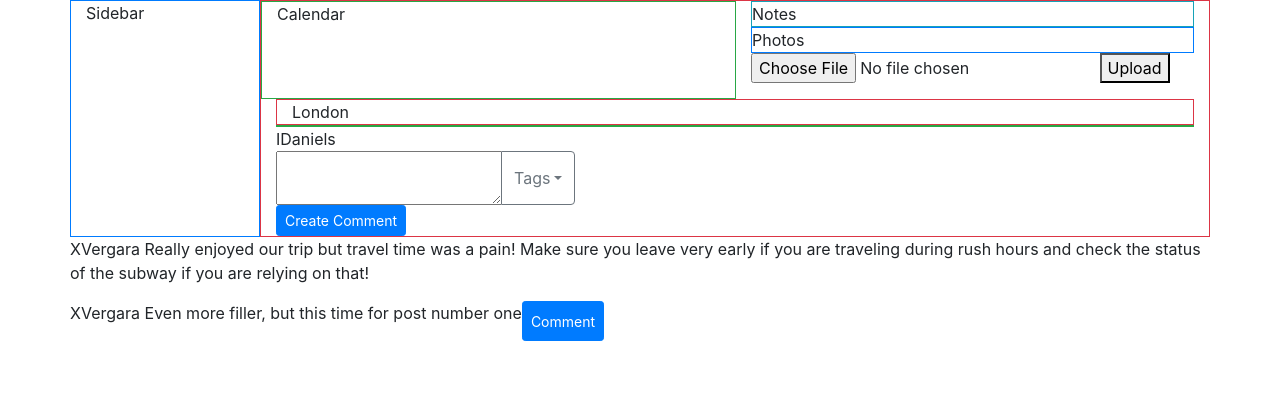
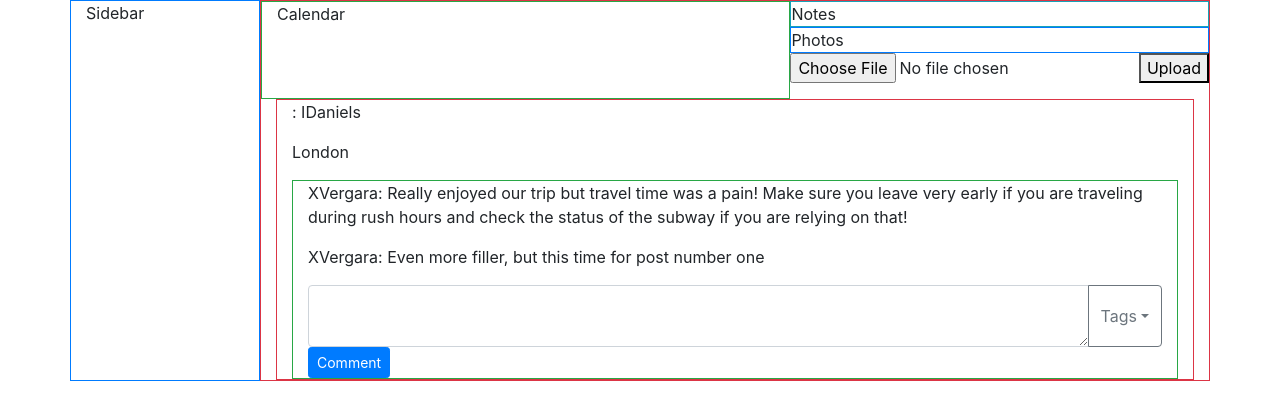
Before and after one commit to NyqEvo/travel-blog, a Node server app: page /posts/1 in a window 1280 px wide. Shown: the top 420 px of the page. Run offline with Node 20, Linux system fonts and the light colour scheme; data comes from the database, SQL or seed files in the repository; some libraries are stand-ins or nearby versions.

Commit message:
post page changes

```diff
--- a/views/posts.handlebars
+++ b/views/posts.handlebars
@@ -5,33 +5,50 @@
     <div class="col-sm-10 col-sm border border-danger">
       <div class="row">
         <div class="col-sm border border-success">Calendar</div>
-        <div class="col-sm">
+        <div>
           <div class="border border-info">Notes</div>
-
           <div class="border border-primary">Photos</div>
           {{! Cloudinary }}
           <form id="upload-form">
             <input id="file-field" type="file" />
             <button>Upload</button>
           </form>
-
         </div>
       </div>
-      <div class="col col-sm border border-danger"> {{post.description}} </div>
+      <div class="col col-sm border border-danger">
+        <p>{{post.location}}:
+        {{post.user.name}}
+        </p>
+        <p>{{post.description}}</p>
+      <div>
+        <div class="col col-sm border border-success">
 
-      <div class="col col-sm border border-success"> </div>
-      <div>
-        {{! add location }}
-        {{post.location}}
-        {{post.user.name}}
           {{!-- {{comment.info}} --}}
-
+          {{#each post.comments as |comment|}}
+            {{!-- <a href="/comment/{{post_id}}/{{id}}">{{info}}</a> by {{comment.user.name}}
+            {{comment.info}} --}}
+            <p>
+              {{comment.user.name}}:  {{comment.info}}
+            </p>
+          {{/each}}
           <div class="input-group">
-          <textarea class="form-input" id="comment.info" name="comment.info"></textarea>
+            <textarea
+              class="form-control"
+              id="comment.info"
+              rows="2"
+              name="comment.info"
+            ></textarea>
             <div class="input-group-append">
-            <button class="btn btn-outline-secondary dropdown-toggle" type="button" data-toggle="dropdown"
-              aria-expanded="false" id="saveBtn" type="submit" class="btn btn-primary"
-              data-id="{{post_id}}">Tags</button>
+              <button
+                class="btn btn-outline-secondary dropdown-toggle"
+                type="button"
+                data-toggle="dropdown"
+                aria-expanded="false"
+                id="saveBtn"
+                type="submit"
+                class="btn btn-primary"
+                data-id="{{post_id}}"
+              >Tags</button>
               <div class="dropdown-menu">
                 <a class="dropdown-item" href="#">Accommodations</a>
                 <a class="dropdown-item" href="#">Food/Drink</a>
@@ -41,26 +58,6 @@
             </div>
           </div>
 
-      </div>
-
-    {{!-- {{#if logged_in}} --}}
-    <button
-          id="createCommentBtn"
-          class="btn btn-sm btn-primary"
-          data-id="{{id}}"
-        >Create Comment</button>
-    {{!-- {{/if}} --}}
-      </div>
-
- {{#each post.comments as |comment|}}
-       <p>
-
-    {{!-- <a href="/comment/{{post_id}}/{{id}}">{{info}}</a> by {{comment.user.name}}
-            {{comment.info}} --}}
-        {{comment.user.name}}
-        {{comment.info}}
-  </p>
-{{/each}}
           {{!-- {{#if logged_in}} --}}
           <button
             id="createCommentBtn"
@@ -71,6 +68,8 @@
         </div>
       </div>
     </div>
+  </div>
+</div>
 
 <script src="/js/comments.js"></script>
 <script src="https://cdn.jsdelivr.net/npm/axios/dist/axios.min.js"></script>
```
Lines whose indentation alone changed are shown as unchanged.
